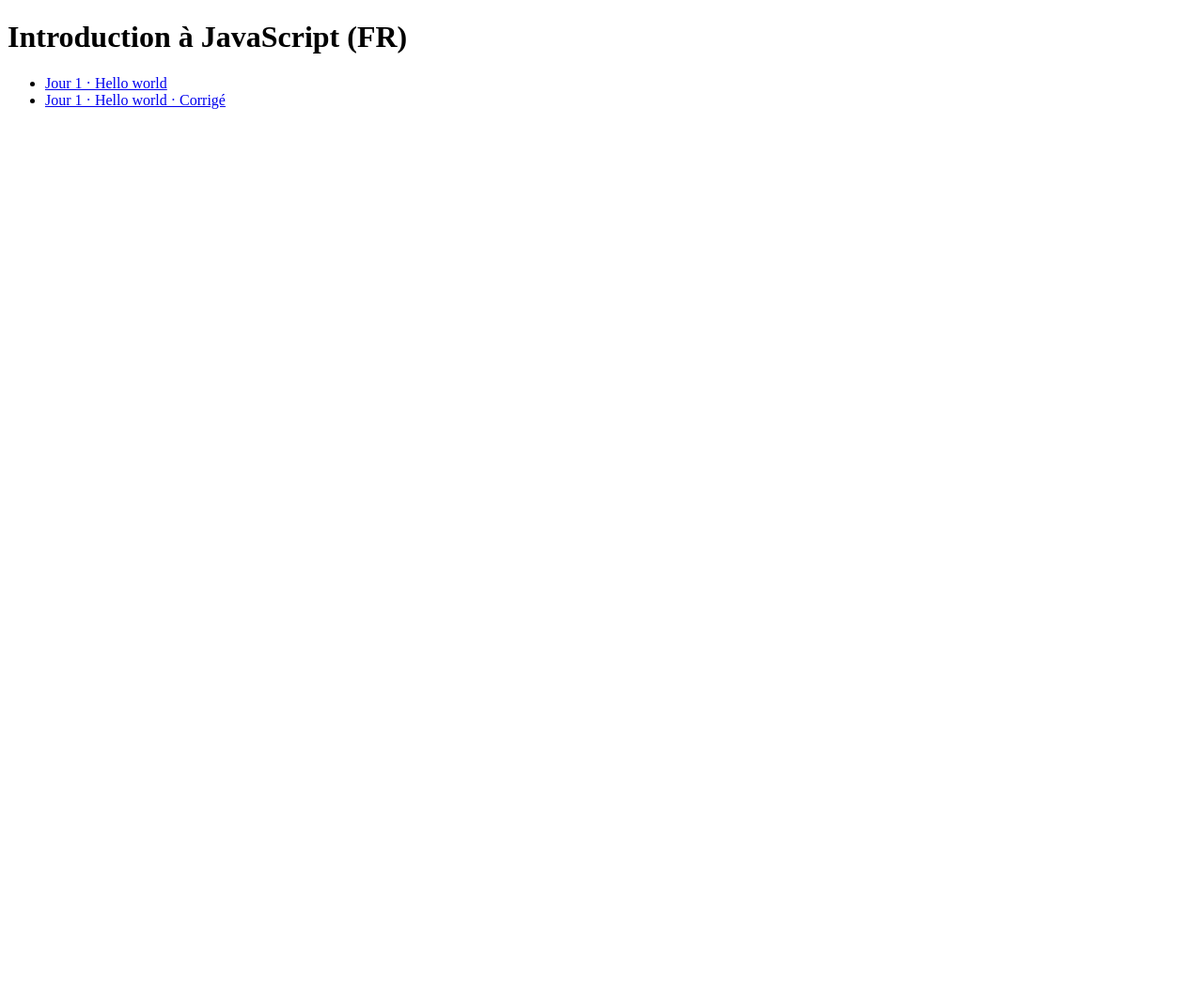
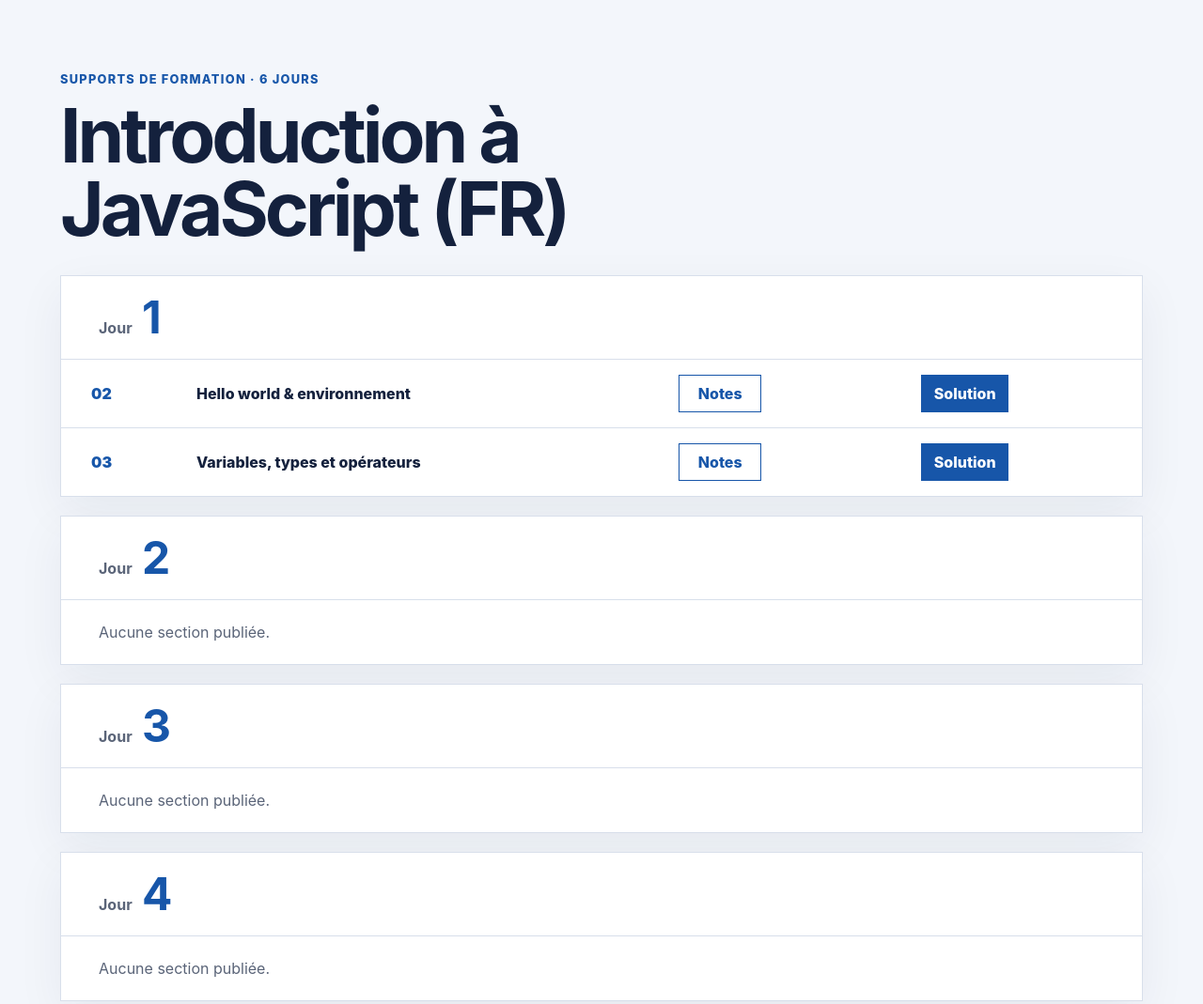
Before and after one commit to Dercetech/intro-to-js-6-days, a plain HTML site: page www/index.html in a window 1280 px wide. Shown: the top 1069 px of the page at 94% size. Before the commit the page ends 800 px from the top, so only its background shows below. Drawn offline with Linux system fonts and the light colour scheme.

Commit message:
day 1 - s2 & s3

```diff
--- a/nodejs-webserver/server.mjs
+++ b/nodejs-webserver/server.mjs
@@ -3,7 +3,7 @@ import { readFile, stat } from "node:fs/promises";
 import { extname, resolve, sep } from "node:path";
 import { fileURLToPath } from "node:url";
 
-const port = Number(process.env.PORT ?? 8080);
+const port = Number(process.env.PORT ?? 8081);
 const websiteRoot = resolve(fileURLToPath(new URL("../www/", import.meta.url)));
 const contentTypes = {
   ".css": "text/css; charset=utf-8",
--- a/www/index.html
+++ b/www/index.html
@@ -1,15 +1,79 @@
 <!doctype html>
-<html lang="en">
+<html lang="fr">
 <head>
   <meta charset="utf-8">
   <meta name="viewport" content="width=device-width, initial-scale=1">
   <title>Introduction à JavaScript (FR) · Exemples</title>
+  <link rel="stylesheet" href="styles.css">
 </head>
 <body>
-  <h1>Introduction à JavaScript (FR)</h1>
-  <ul>
-    <li><a href="day-1/s_hello-world/">Jour 1 · Hello world</a></li>
-    <li><a href="day-1/s_hello-world-solved/">Jour 1 · Hello world · Corrigé</a></li>
-  </ul>
+  <main>
+    <header class="page-header">
+      <p class="eyebrow">Supports de formation · 6 jours</p>
+      <h1>Introduction à JavaScript (FR)</h1>
+    </header>
+
+    <section class="days" aria-label="Jours de formation">
+      <article class="day-card">
+        <header class="day-heading">
+          <p>Jour <strong>1</strong></p>
+        </header>
+
+        <div class="table-scroll">
+          <table class="section-table">
+            <tbody>
+              <tr>
+                <td class="section-number">02</td>
+                <td><a class="section-link" href="day-1/s2_hello-world/">Hello world &amp; environnement</a></td>
+                <td><a class="action-link" href="https://training.dercetech.com/trainings/javascript-vanilla-devtools/day-1.html#hello-world">Notes</a></td>
+                <td><a class="action-link solution-link" href="day-1/s2_hello-world-solved/">Solution</a></td>
+              </tr>
+              <tr>
+                <td class="section-number">03</td>
+                <td><a class="section-link" href="day-1/s3_variables-types/">Variables, types et opérateurs</a></td>
+                <td><a class="action-link" href="https://training.dercetech.com/trainings/javascript-vanilla-devtools/day-1.html#variables-types">Notes</a></td>
+                <td><a class="action-link solution-link" href="day-1/s3_variables-types-solved/">Solution</a></td>
+              </tr>
+            </tbody>
+          </table>
+        </div>
+      </article>
+
+      <article class="day-card day-card-empty">
+        <header class="day-heading">
+          <p>Jour <strong>2</strong></p>
+        </header>
+        <p class="empty-state">Aucune section publiée.</p>
+      </article>
+
+      <article class="day-card day-card-empty">
+        <header class="day-heading">
+          <p>Jour <strong>3</strong></p>
+        </header>
+        <p class="empty-state">Aucune section publiée.</p>
+      </article>
+
+      <article class="day-card day-card-empty">
+        <header class="day-heading">
+          <p>Jour <strong>4</strong></p>
+        </header>
+        <p class="empty-state">Aucune section publiée.</p>
+      </article>
+
+      <article class="day-card day-card-empty">
+        <header class="day-heading">
+          <p>Jour <strong>5</strong></p>
+        </header>
+        <p class="empty-state">Aucune section publiée.</p>
+      </article>
+
+      <article class="day-card day-card-empty">
+        <header class="day-heading">
+          <p>Jour <strong>6</strong></p>
+        </header>
+        <p class="empty-state">Aucune section publiée.</p>
+      </article>
+    </section>
+  </main>
 </body>
 </html>
--- /dev/null
+++ b/www/styles.css
@@ -0,0 +1,147 @@
+:root {
+  color-scheme: light;
+  --ink: #14213d;
+  --muted: #5a6478;
+  --line: #d8dfeb;
+  --paper: #ffffff;
+  --page: #f3f6fb;
+  --blue: #1756a9;
+  --blue-soft: #eaf2ff;
+  font-family: Inter, ui-sans-serif, system-ui, -apple-system, BlinkMacSystemFont, "Segoe UI", sans-serif;
+}
+
+* { box-sizing: border-box; }
+
+body {
+  min-height: 100vh;
+  margin: 0;
+  color: var(--ink);
+  background: var(--page);
+}
+
+main {
+  width: min(72rem, calc(100% - 2rem));
+  margin-inline: auto;
+  padding: clamp(2rem, 6vw, 5rem) 0;
+}
+
+.page-header { margin-bottom: 2rem; }
+
+.eyebrow {
+  margin: 0 0 .8rem;
+  color: var(--blue);
+  font-size: .8rem;
+  font-weight: 850;
+  letter-spacing: .1em;
+  text-transform: uppercase;
+}
+
+h1 {
+  max-width: 14ch;
+  margin: 0;
+  font-size: clamp(2.5rem, 7vw, 5rem);
+  line-height: .98;
+  letter-spacing: -.05em;
+}
+
+.days {
+  display: grid;
+  gap: 1.25rem;
+}
+
+.day-card {
+  overflow: hidden;
+  border: 1px solid var(--line);
+  background: var(--paper);
+  box-shadow: 0 1rem 3rem rgba(20, 33, 61, .06);
+}
+
+.day-heading {
+  padding: 1.25rem clamp(1.25rem, 4vw, 2.5rem);
+  border-bottom: 1px solid var(--line);
+}
+
+.day-heading p {
+  display: flex;
+  align-items: baseline;
+  gap: .65rem;
+  margin: 0;
+  color: var(--muted);
+  font-weight: 750;
+}
+
+.day-heading strong {
+  color: var(--blue);
+  font-size: 3rem;
+  line-height: 1;
+}
+
+.table-scroll { overflow-x: auto; }
+
+.section-table {
+  width: 100%;
+  border-collapse: collapse;
+  text-align: left;
+}
+
+.section-table td {
+  padding: 1rem clamp(1rem, 3vw, 2rem);
+  border-bottom: 1px solid var(--line);
+}
+
+.section-table tbody tr:last-child td { border-bottom: 0; }
+.section-table tbody tr:hover { background: var(--blue-soft); }
+
+.section-number {
+  width: 7rem;
+  color: var(--blue);
+  font-weight: 900;
+}
+
+.section-link {
+  color: var(--ink);
+  font-weight: 800;
+  text-decoration: none;
+}
+
+.section-link:hover { color: var(--blue); }
+
+.action-link {
+  display: inline-flex;
+  justify-content: center;
+  min-width: 5.5rem;
+  padding: .55rem .8rem;
+  border: 1px solid var(--blue);
+  color: var(--blue);
+  background: #fff;
+  font-weight: 800;
+  text-decoration: none;
+}
+
+.action-link:hover {
+  color: #fff;
+  background: var(--blue);
+}
+
+.solution-link {
+  color: #fff;
+  background: var(--blue);
+}
+
+.solution-link:hover { background: var(--ink); }
+
+.empty-state {
+  margin: 0;
+  padding: 1.5rem clamp(1.25rem, 4vw, 2.5rem);
+  color: var(--muted);
+}
+
+a:focus-visible {
+  outline: 3px solid #f5b82e;
+  outline-offset: 3px;
+}
+
+@media (max-width: 42rem) {
+  main { width: min(100% - 1rem, 72rem); }
+  .section-table { min-width: 38rem; }
+}
```
Also changed, not shown: www/day-1/s3_variables-types-solved/index.html (added, +12 -0 lines), www/day-1/s3_variables-types-solved/scripts.js (added, +88 -0 lines), www/day-1/s3_variables-types/index.html (added, +12 -0 lines), www/day-1/s3_variables-types/scripts.js (added, +45 -0 lines), www/day-1/s2_hello-world-solved/index.html (renamed from www/day-1/s_hello-world-solved/index.html), www/day-1/s2_hello-world-solved/scripts.js (renamed from www/day-1/s_hello-world-solved/scripts.js), www/day-1/s2_hello-world/index.html (renamed from www/day-1/s_hello-world/index.html).
